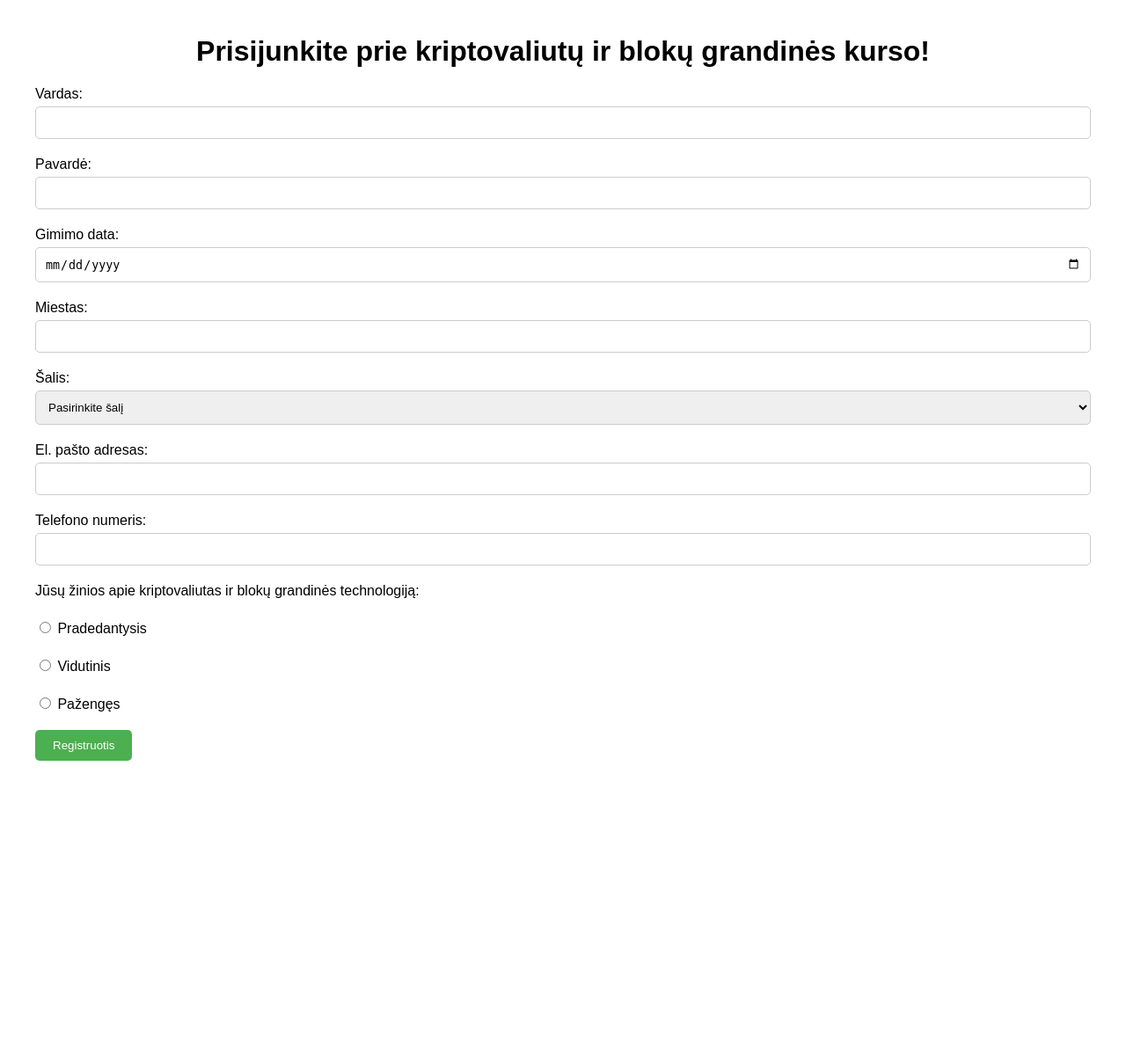
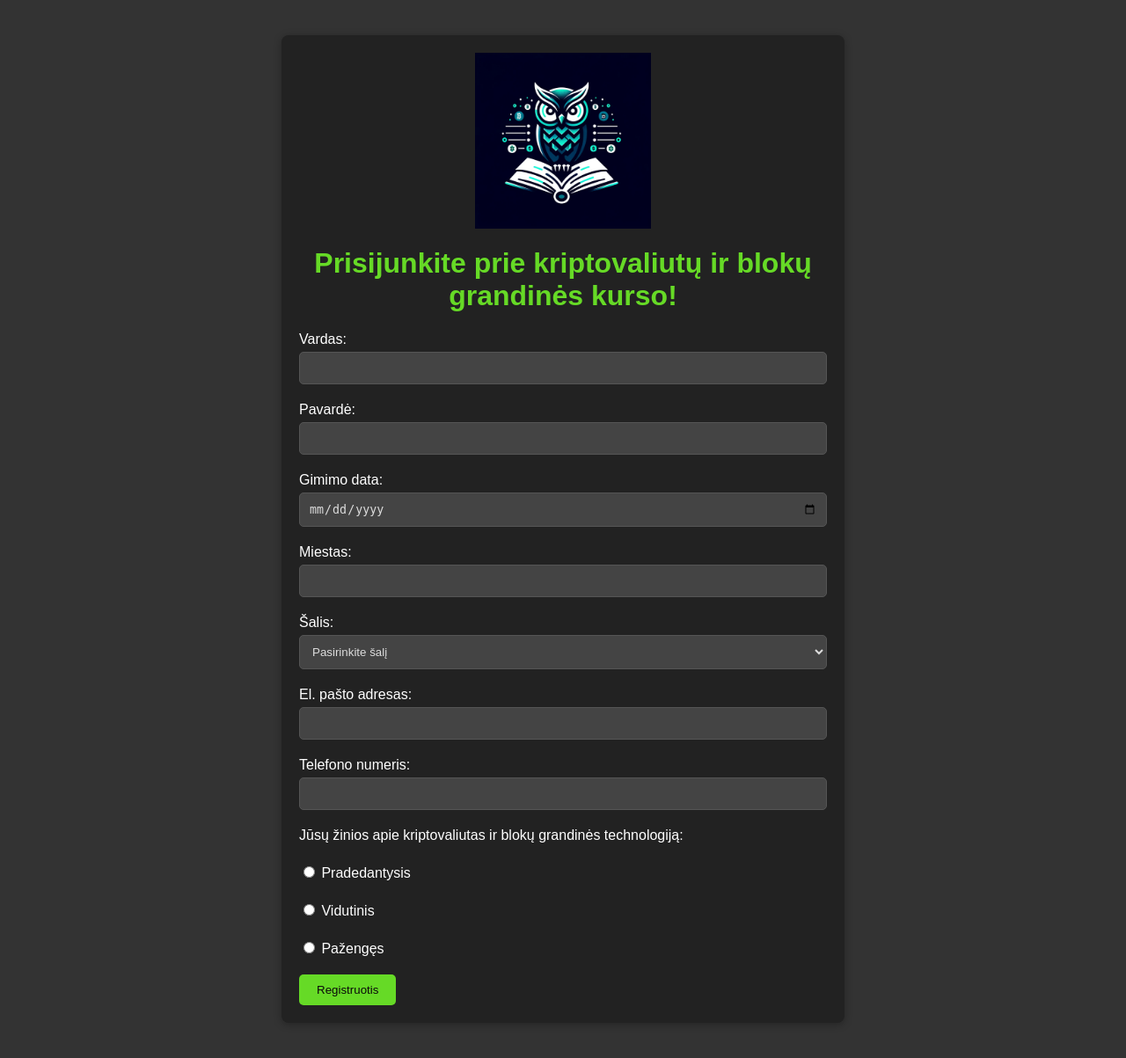
Before and after one commit to MisterVaidas/form-LT, a Flask app: page / in a window 1280 px wide. Shown: the whole page at 88% size. Before the commit the page ends 865 px from the top, so only its background shows below. Run offline with Flask 3, Linux system fonts and the light colour scheme.

Commit message:
Logo added and styles updated

```diff
--- a/static/style.css
+++ b/static/style.css
@@ -1,10 +1,30 @@
 body {
-    font-family: sans-serif;
-    margin: 40px;
+  font-family: 'Arial', sans-serif;
+  margin: 0;
+  padding: 0;
+  background-color: #333;
+  color: #fff;
+}
+
+.container {
+  max-width: 600px;
+  margin: 40px auto;
+  padding: 20px;
+  background-color: #222;
+  border-radius: 8px;
+  box-shadow: 0 2px 10px rgba(0, 0, 0, 0.3);
+}
+
+.logo {
+  display: block;
+  margin: 0 auto 20px auto;
+  max-width: 200px;
+  height: auto;
 }
 
 h1 {
   text-align: center;
+  color: #66DA26;
 }
 
 .form-group {
@@ -23,16 +43,31 @@ body {
 select {
   width: 100%;
   padding: 10px;
-    border: 1px solid #ccc;
+  border: 1px solid #555;
+  background-color: #444;
+  color: #ddd;
   border-radius: 5px;
   box-sizing: border-box;
 }
 
 button[type="submit"] {
-    background-color: #4CAF50;
-    color: white;
+  background-color: #66DA26;
+  color: #0a0a0a;
   padding: 10px 20px;
   border: none;
   border-radius: 5px;
   cursor: pointer;
+  transition: background-color 0.3s ease;
 }
+
+button[type="submit"]:hover {
+  background-color: #57c91b;
+}
+
+
+@media (max-width: 768px) {
+  .container {
+    width: 90%;
+    margin: 20px auto;
+  }
+}
--- a/templates/index.html
+++ b/templates/index.html
@@ -7,6 +7,9 @@
 
 </head>
 <body>
+
+<div class="container">
+  <img src="{{url_for('static', filename='logo.png')}}" alt="Company Logo" class="logo">
 <h1>Prisijunkite prie kriptovaliutų ir blokų grandinės kurso!</h1>
 <form action="/" method="post">
   <div class="form-group">
@@ -62,5 +65,6 @@
   </div>
   <button type="submit">Registruotis</button>
 </form>
+</div>
 </body>
 </html>
```
Also changed, not shown: static/logo.png (added). Lines whose indentation alone changed are shown as unchanged.
